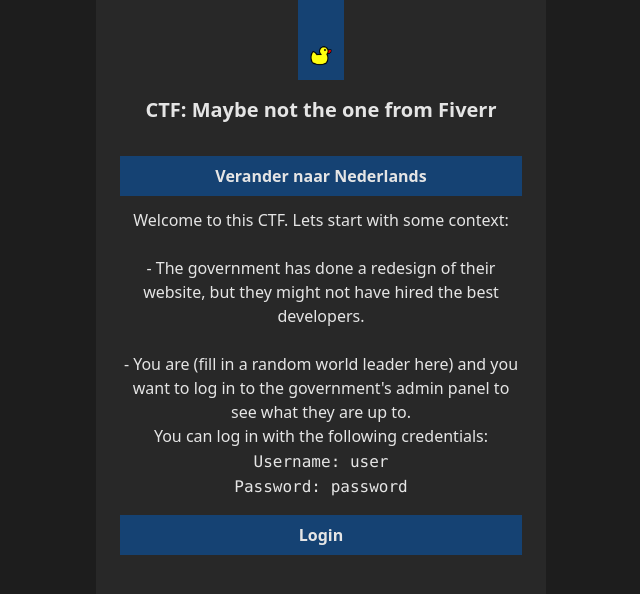
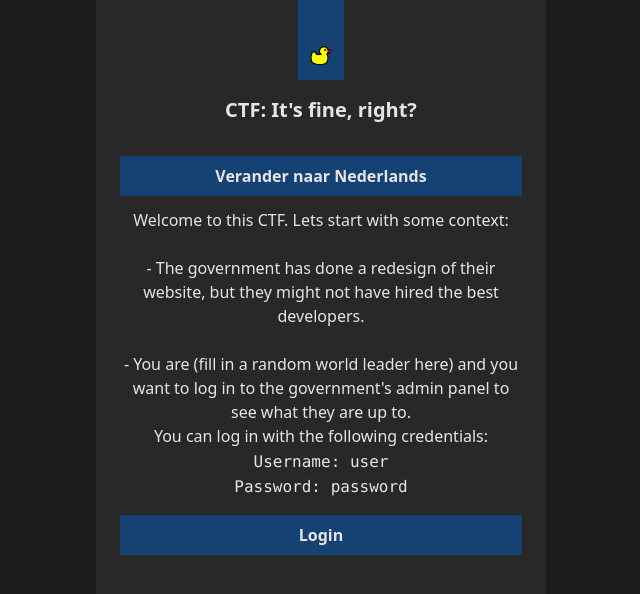
Before and after one commit to daanschenkel/ctf-nietvanfiverr, a SvelteKit app: page / in a window 1280 px wide. Shown: the top 594 px of the page, without its empty margins (319-959 px from the left). Built offline with nearby package versions, Linux system fonts and the light colour scheme.

Commit message:
change name

```diff
--- a/src/routes/+page.svelte
+++ b/src/routes/+page.svelte
@@ -12,9 +12,9 @@
 
 		<h1 class="mb-4 mt-4 text-xl font-bold">
 			{#if lang === 'en'}
-				CTF: Maybe not the one from Fiverr
+				CTF: It's fine, right?
 			{:else}
-				CTF: Misschien niet die van Fiverr
+				CTF: It's fine, right?
 			{/if}
 		</h1>
 		<button
```
